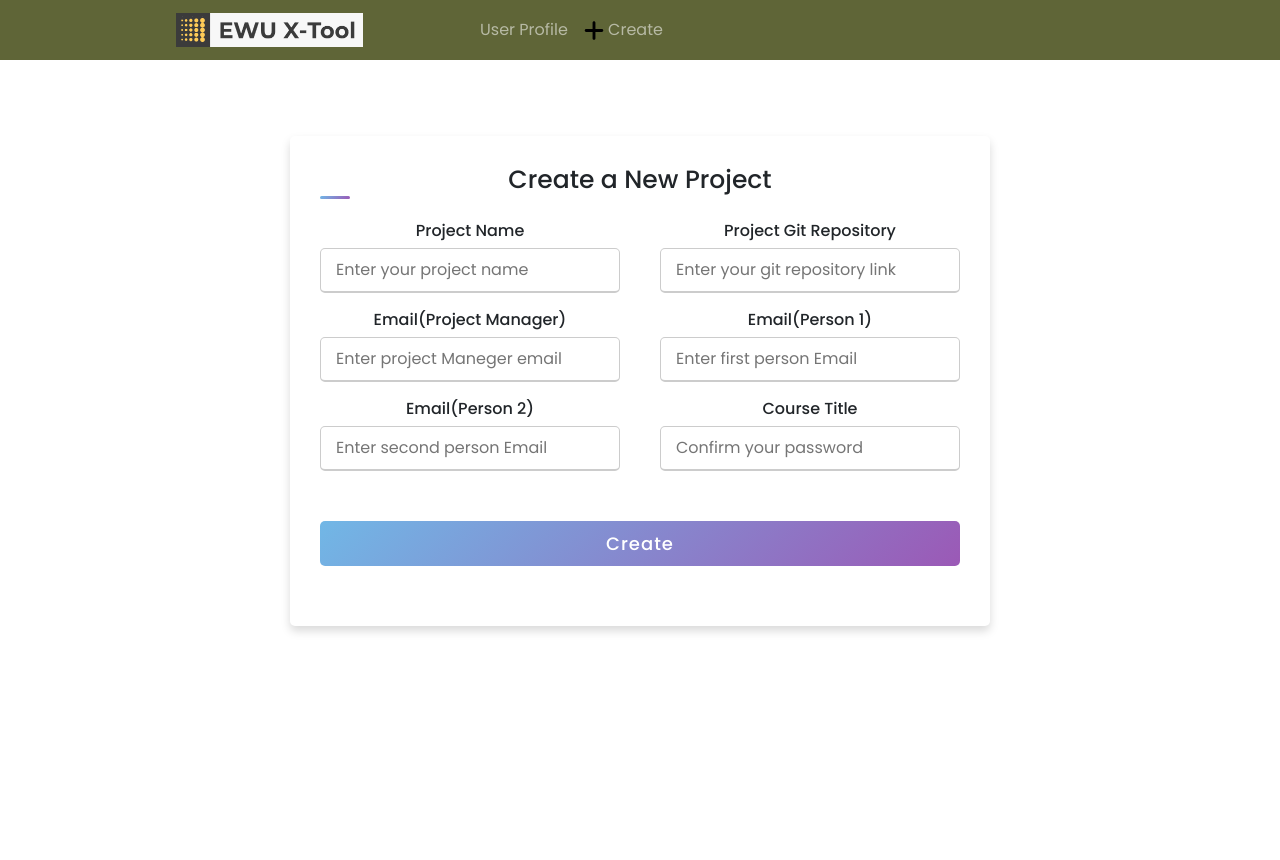
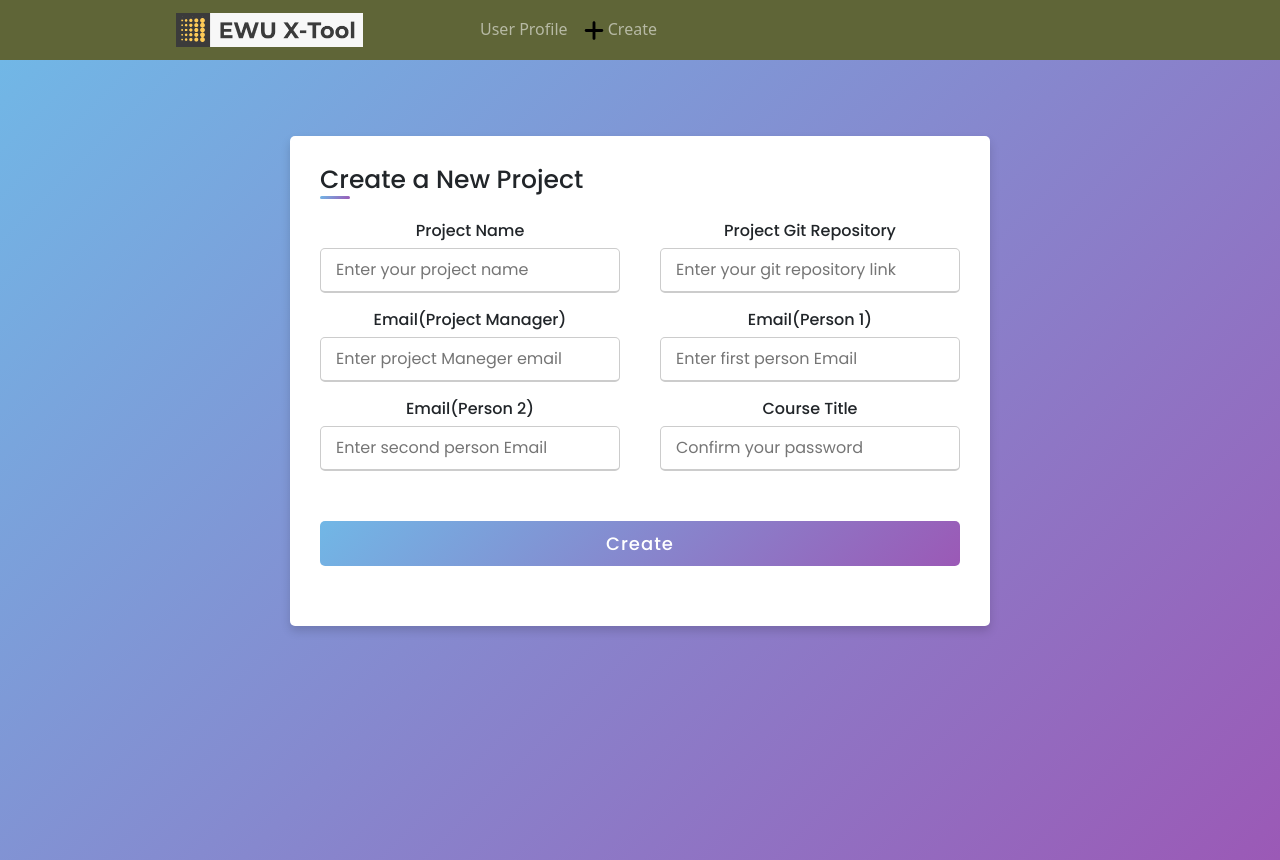
Before and after one commit to ArifulIslam99/EWU-X-Tools, a React (Create React App) app: page /create in a window 1280 px wide. Before the commit the page ends 800 px from the top, so only its background shows below. Built offline with nearby package versions, Linux system fonts and the light colour scheme; no server answers.

Commit message:
color error fixed

```diff
--- a/src/Components/Create/Create.css
+++ b/src/Components/Create/Create.css
@@ -2,8 +2,7 @@
  *{
   margin: 0;
   padding: 0;
-  box-sizing: border-box;
-  font-family: 'Poppins',sans-serif;
+
 }
 /*
 body{
@@ -14,6 +13,14 @@ body{
   padding: 10px;
   background: linear-gradient(135deg, #71b7e6, #9b59b6);
 } */
+
+.create-box{
+  height: 100vh;
+  width: auto;
+  background: linear-gradient(135deg, #71b7e6, #9b59b6);
+  box-sizing: border-box;
+  font-family: 'Poppins',sans-serif;
+}
 .create-container{
   max-width: 700px;
   width: 100%;
@@ -21,7 +28,7 @@ body{
   padding: 25px 30px;
   border-radius: 5px;
   box-shadow: 0 5px 10px rgba(0,0,0,0.15);
-  margin-top: 6%;
+
 
 }
 .create-container .title{
--- a/src/Components/Create/Create.js
+++ b/src/Components/Create/Create.js
@@ -3,8 +3,9 @@ import "./Create.css"
 
 const Create=()=>{
 return(
-    <div class="create-container mx-auto ">
-    <div class="title">Create a New Project</div>
+   <div style={{padding:'6%'}} className="create-box">
+      <div class="create-container mx-auto ">
+    <div class="title text-start">Create a New Project</div>
     <div class="content">
       <form action="#">
         <div class="user-details">
@@ -40,6 +41,7 @@ return(
       </form>
     </div>
   </div>
+   </div>
 )
 }
 
```
